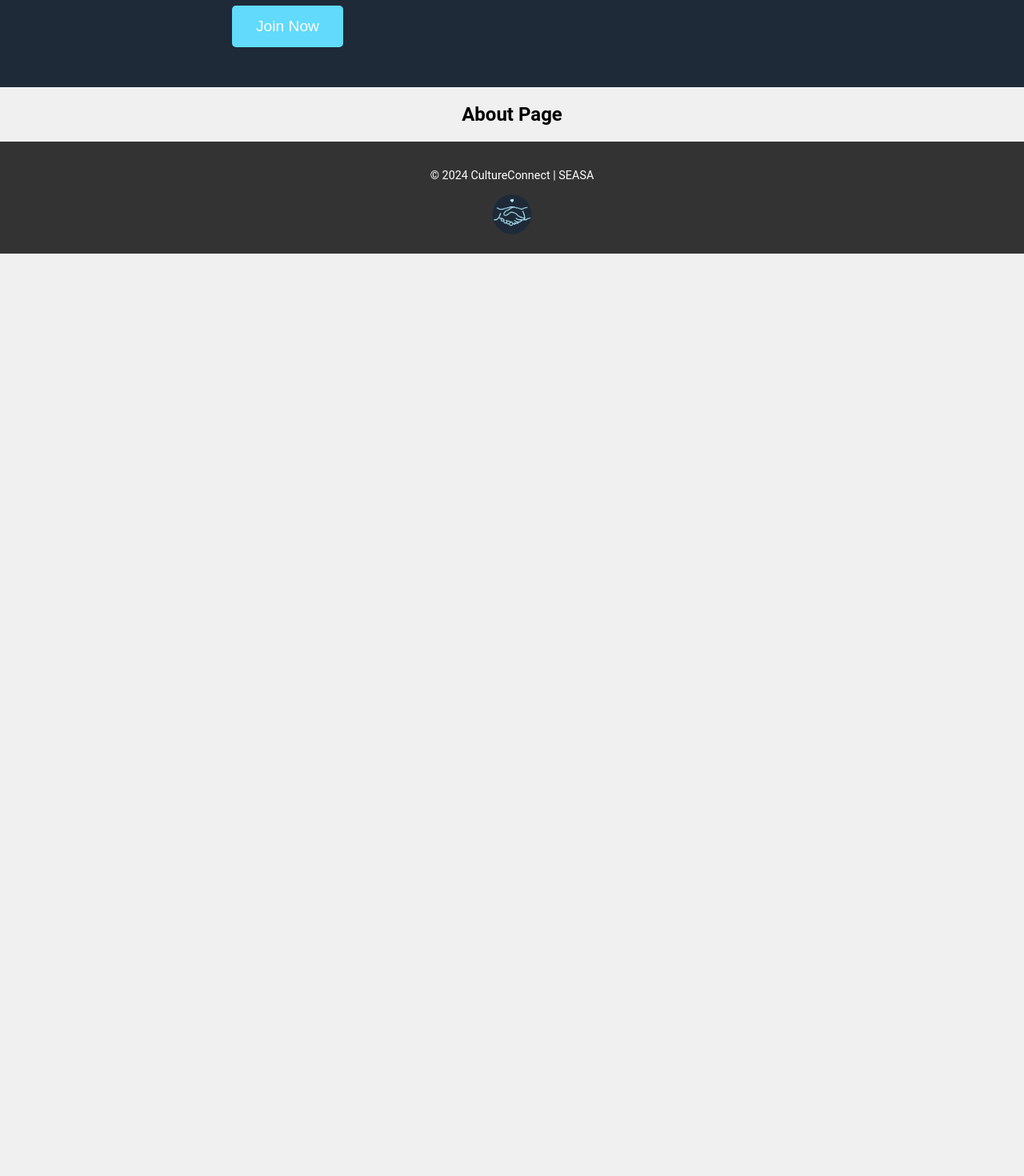
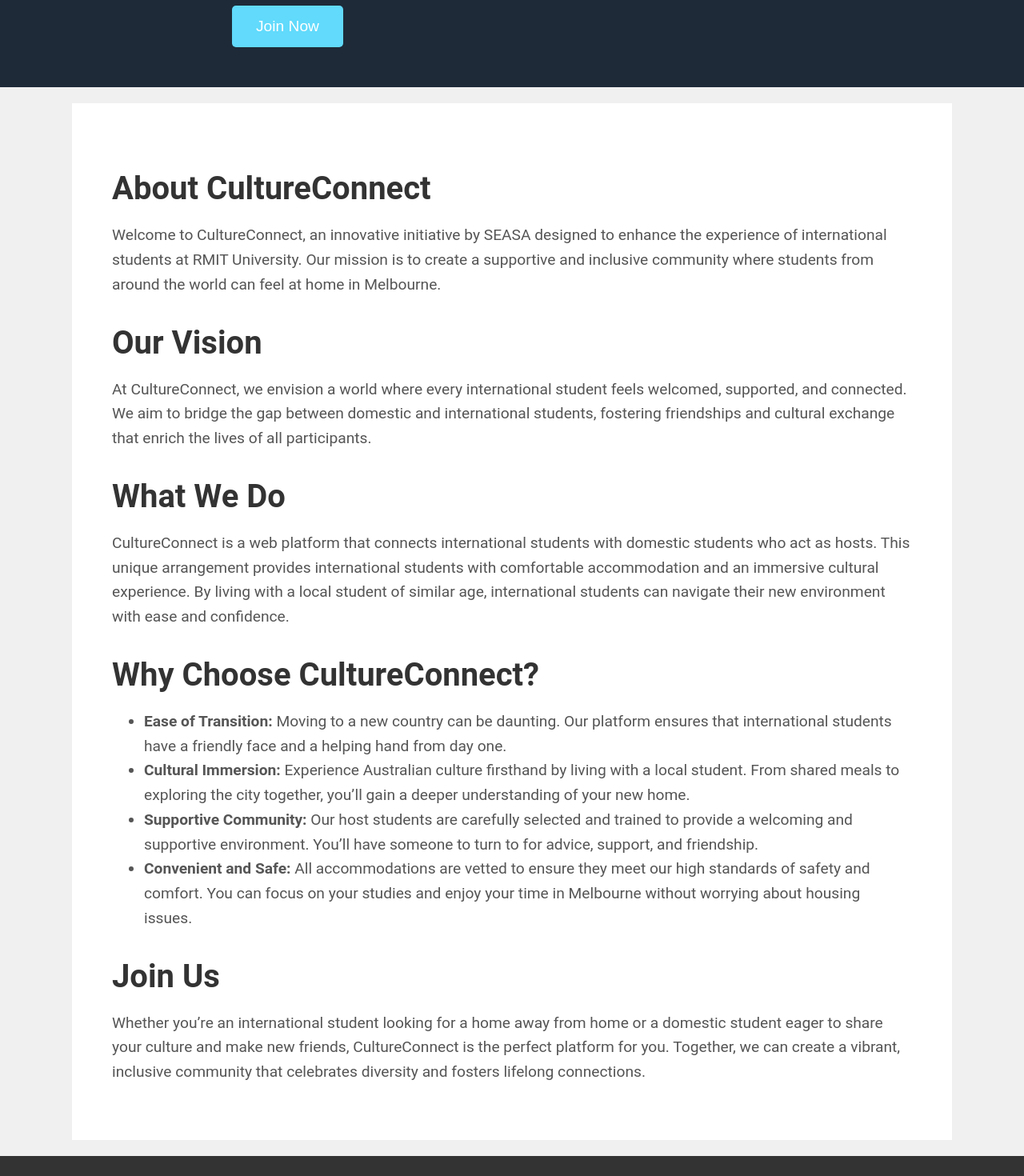
Before and after one commit to NttTram/RMIT-SWTICHXCSIT-HACKATHON, a React (Create React App) app in the folder my-app/: page /about in a window 1280 px wide. Shown: the part 320-1790 px from the top of the page at 80% size. Before the commit the page ends 800 px from the top, so only its background shows below. Built offline with nearby package versions, Linux system fonts and the light colour scheme.

Commit message:
Update About and Contact pages content

```diff
--- a/my-app/src/pages/About.js
+++ b/my-app/src/pages/About.js
@@ -1,10 +1,76 @@
-import React from 'react';
+import React from "react";
 
 function About() {
-  return(
+  return (
     <>
-    <h2>About Page</h2>
+      <section className="App-section">
+        <h2>About CultureConnect</h2>
+        <p>
+          Welcome to CultureConnect, an innovative initiative by SEASA designed
+          to enhance the experience of international students at RMIT
+          University. Our mission is to create a supportive and inclusive
+          community where students from around the world can feel at home in
+          Melbourne.
+        </p>
+
+        <h2>Our Vision</h2>
+        <p>
+          At CultureConnect, we envision a world where every international
+          student feels welcomed, supported, and connected. We aim to bridge the
+          gap between domestic and international students, fostering friendships
+          and cultural exchange that enrich the lives of all participants.
+        </p>
+
+        <h2>What We Do</h2>
+        <p>
+          CultureConnect is a web platform that connects international students
+          with domestic students who act as hosts. This unique arrangement
+          provides international students with comfortable accommodation and an
+          immersive cultural experience. By living with a local student of
+          similar age, international students can navigate their new environment
+          with ease and confidence.
+        </p>
+
+        <h2>Why Choose CultureConnect?</h2>
+        <p>
+          <ul>
+            <li>
+              <b>Ease of Transition:</b> Moving to a new country can be
+              daunting. Our platform ensures that international students have a
+              friendly face and a helping hand from day one.
+            </li>
+            <li>
+              <b>Cultural Immersion:</b> Experience Australian culture firsthand
+              by living with a local student. From shared meals to exploring the
+              city together, you’ll gain a deeper understanding of your new
+              home.
+            </li>
+            <li>
+              <b>Supportive Community:</b> Our host students are carefully
+              selected and trained to provide a welcoming and supportive
+              environment. You’ll have someone to turn to for advice, support,
+              and friendship.
+            </li>
+            <li>
+              <b>Convenient and Safe:</b> All accommodations are vetted to
+              ensure they meet our high standards of safety and comfort. You can
+              focus on your studies and enjoy your time in Melbourne without
+              worrying about housing issues.
+            </li>
+          </ul>
+        </p>
+
+        <h2>Join Us</h2>
+        <p>
+          Whether you’re an international student looking for a home away from
+          home or a domestic student eager to share your culture and make new
+          friends, CultureConnect is the perfect platform for you. Together, we
+          can create a vibrant, inclusive community that celebrates diversity
+          and fosters lifelong connections.
+        </p>
+      </section>
     </>
-    );}
+  );
+}
 
 export default About;
--- a/my-app/src/pages/Contact.js
+++ b/my-app/src/pages/Contact.js
@@ -1,10 +1,40 @@
-import React from 'react';
+import React from "react";
 
 function Contact() {
-  return(
+  return (
     <>
-    <h2>Contact Page</h2>
+      <section className="App-section">
+        <h2> Contact Us</h2>
+
+        <p>
+          Have questions or want to learn more? Reach out to us at RMIT
+          university. We’re here to help you every step of the way.
+        </p>
+
+        <h2>Meet the Team </h2>
+        <p>
+          SEASA is a student-led organization that aims to support and empower
+          international students at RMIT University. Our team is dedicated to
+          creating a welcoming and inclusive community where students from all
+          backgrounds can thrive. We believe that by fostering connections and
+          sharing experiences, we can enrich the lives of all students and
+          create a more vibrant campus environment.
+        </p>
+
+        <h3>Victor Patrick Cabuenas</h3>
+        <p>S3943468</p>
+
+        <h3>Ayush Kamleshbhai Patel</h3>
+        <p>S3891013</p>
+
+        <h3>Ngoc Tram Tran</h3>
+        <p>S4051949</p>
+
+        <h3>Tommy Nguyen</h3>
+        <p>S4093392</p>
+      </section>
     </>
-    );}
+  );
+}
 
 export default Contact;
--- a/my-app/src/pages/Home.js
+++ b/my-app/src/pages/Home.js
@@ -1,16 +1,17 @@
-import React from 'react';
-import student from '../assets/student.jpg';
+import React from "react";
+import student from "../assets/student.jpg";
 
 function Home() {
-  return(
+  return (
     <div>
-    <h2>Home Page</h2>
-
       <section className="App-section">
         <h2>Our Mission</h2>
         <p>
-        At CultureConnect, we bridge the gap between international and domestic students by offering a unique home-stay experience.
-        Through cultural immersion and shared experiences, we help international students adjust to life in Australia while building lasting relationships.
+          At CultureConnect, we bridge the gap between international and
+          domestic students by offering a unique home-stay experience. Through
+          cultural immersion and shared experiences, we help international
+          students adjust to life in Australia while building lasting
+          relationships.
         </p>
         <img src={student} alt="International Students" className="App-image" />
       </section>
@@ -20,19 +21,27 @@
         <div className="App-features-grid">
           <div className="feature-item">
             <h3>Cultural Immersion</h3>
-        <p>Live and learn with domestic students to gain a deep understanding of Australian culture.</p>
+            <p>
+              Live and learn with domestic students to gain a deep understanding
+              of Australian culture.
+            </p>
           </div>
           <div className="feature-item">
             <h3>Safe Accommodation</h3>
-        <p>Find trusted and verified accommodations with host students, ensuring a secure living environment.</p>
+            <p>
+              Find trusted and verified accommodations with host students,
+              ensuring a secure living environment.
+            </p>
           </div>
           <div className="feature-item">
             <h3>Seamless Transition</h3>
-        <p>We help ease the transition to a new country with support, guidance, and community.</p>
+            <p>
+              We help ease the transition to a new country with support,
+              guidance, and community.
+            </p>
           </div>
         </div>
       </section>
-
     </div>
   );
 }
```
Lines whose indentation alone changed are shown as unchanged.
